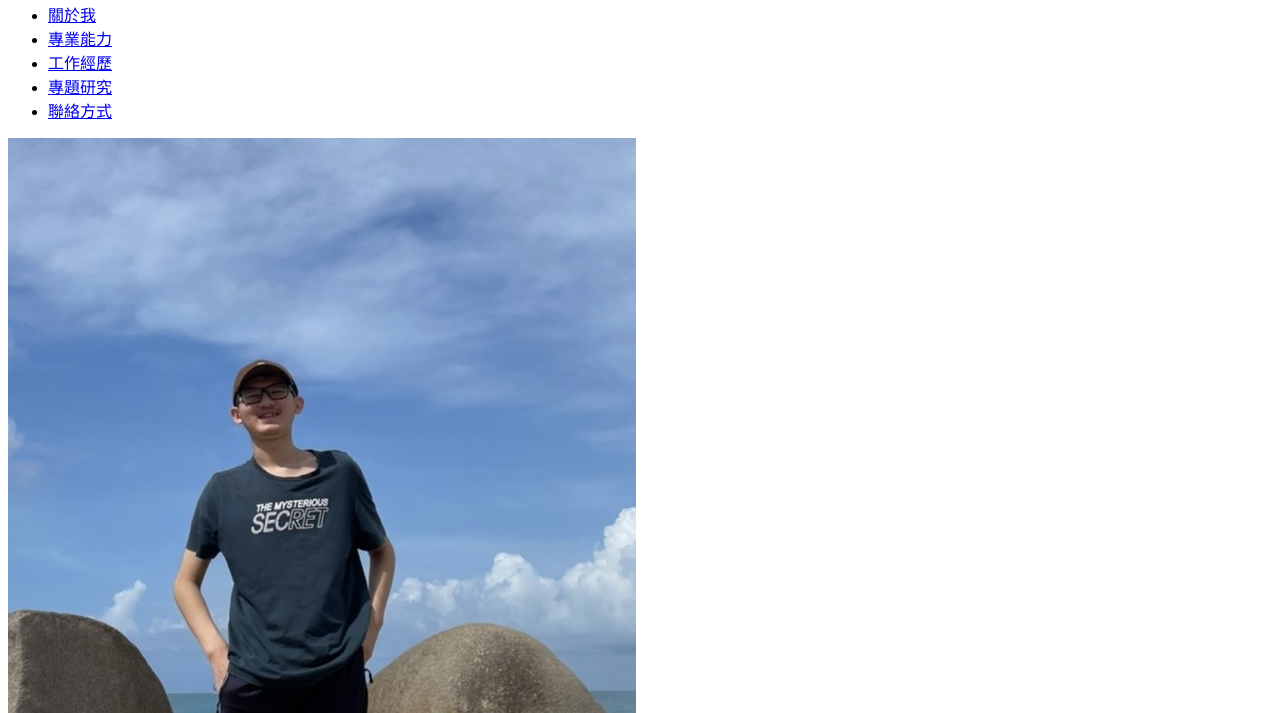
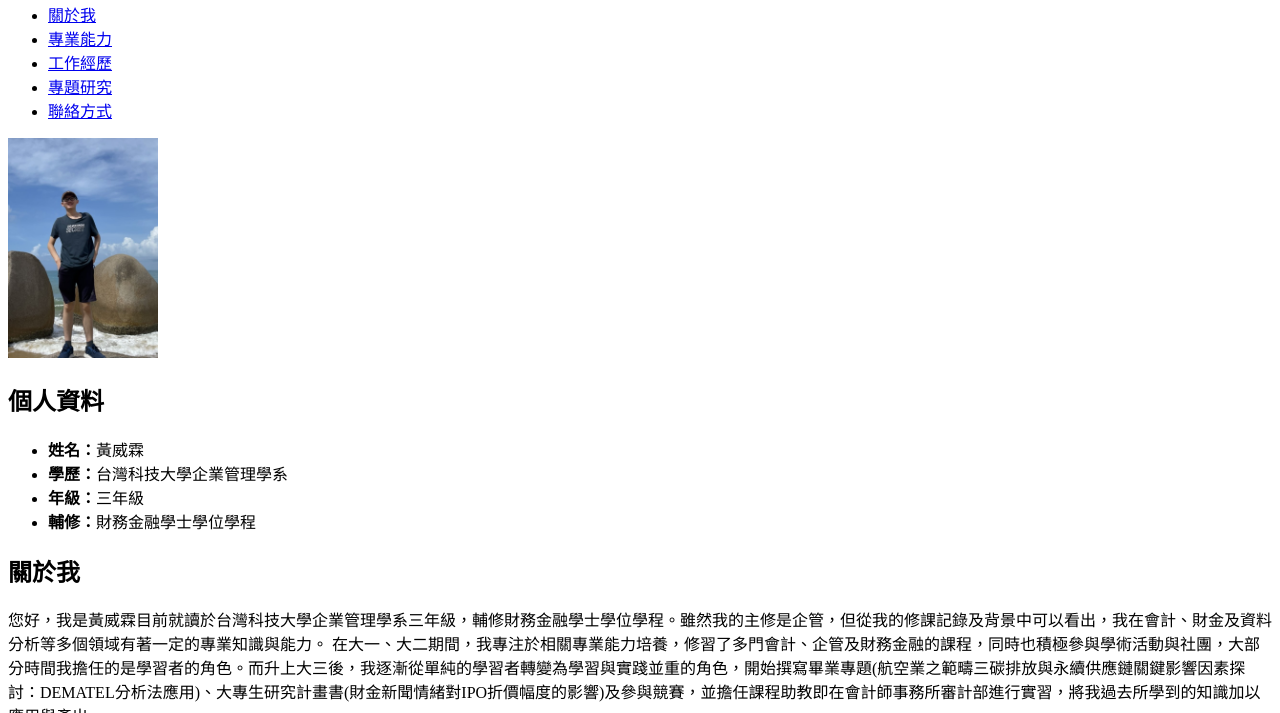
Before and after one commit to William-coder-byte/william-coder-byte.github.io, a plain HTML site: page index.html in a window 1280 px wide. Shown: the part 87-800 px from the top of the page. Drawn offline with Linux system fonts and the light colour scheme.

Commit message:
Update index.html

```diff
--- a/index.html
+++ b/index.html
@@ -24,7 +24,7 @@
   <section id="profile">
     <div class="profile-container">
       <div class="profile-picture">
-        <img src="1440155.jpg" alt="個人照片">
+        <img src="1440155.jpg" alt="個人照片" width="150">
       </div>
       <div class="profile-info">
         <h2>個人資料</h2>
```
